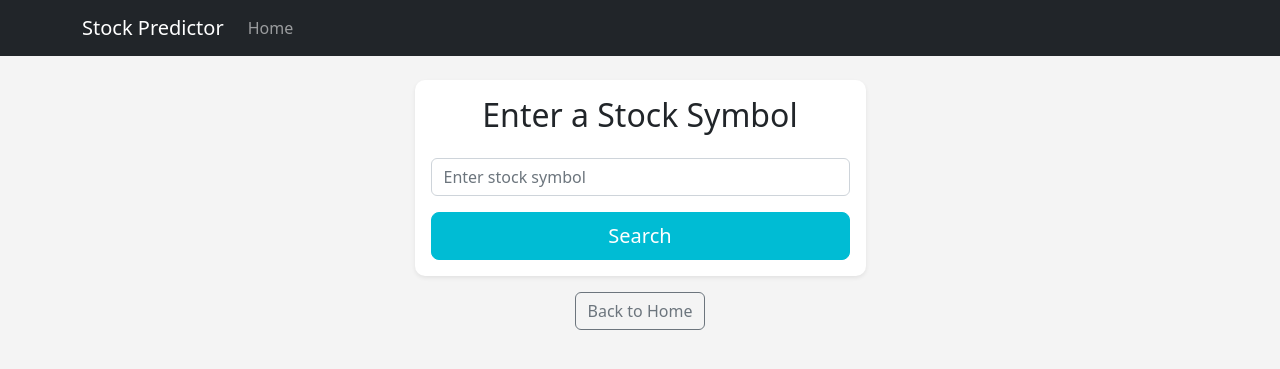
After one commit to rtrinu/StockPredictor, a Flask app: page /stock-input in a window 1280 px wide. The commit adds this page. Shown: the top 369 px of the page. Run offline with Flask 3, Linux system fonts and the light colour scheme.

Commit message:
added a stock input page

```diff
--- a/main.py
+++ b/main.py
@@ -24,7 +24,9 @@ def generate_stock_plot():
     except Exception as e:
         print(f"Error generating stock chart: {e}")
         return send_file('path/to/error/image.png', mimetype='image/png'), 500
-
+@app.route('/stock-input')
+def stock_input():
+    return render_template('stockInput.html')
 def main():
     #hybrid = CnnLSTMHybrid.create()
     #randomForest = RandomForestModel.create()
--- a/src/stock_model/stock.py
+++ b/src/stock_model/stock.py
@@ -5,7 +5,7 @@ from src.stock_model.ai_models.lstmcnnHybrid import CnnLSTMHybrid
 from src.stock_model.ai_models.randomforest import randomForest
 from src.stock_model.ai_models.lstmSignalModel import LstmSignalModel
 from src.stock_model.ai_models.decisiontree import DecisionTreeModel
-
+from src.displayStockInformation import display_info
 import pandas as pd
 class Stock:
     def __init__(self, stock_symbol:str):
@@ -65,3 +65,6 @@ class Stock:
     def print_df(self):
         print(self.df)
         print(self.news_df)
+
+    def display_information(self):
+        return display_info(self.df)
--- /dev/null
+++ b/static/css/stockInputStyles.css
@@ -0,0 +1,18 @@
+body {
+    background-color: #f4f4f4;
+}
+
+.card {
+    border: none;
+    border-radius: 10px;
+}
+
+.btn-primary {
+    background-color: #00bcd4;
+    border-color: #00bcd4;
+}
+
+.btn-primary:hover {
+    background-color: #0097a7;
+    border-color: #0097a7;
+}
--- a/templates/index.html
+++ b/templates/index.html
@@ -29,7 +29,7 @@
         <div class="container">
             <h1 class="display-5 fw-bold">AI-powered Stock Market Predictions</h1>
             <p class="lead">Forecast the stock market with accurate and real-time insights</p>
-            <a href="#home" class="btn btn-primary btn-lg" role="button">Get Started</a>
+            <a href="{{ url_for('stock_input')}}"" class="btn btn-primary btn-lg" role="button">Get Started</a>
         </div>
     </section>
 
--- /dev/null
+++ b/templates/stockInput.html
@@ -0,0 +1,73 @@
+<!DOCTYPE html>
+<html lang="en">
+<head>
+    <meta charset="UTF-8">
+    <meta name="viewport" content="width=device-width, initial-scale=1.0">
+    <title>Stock Input</title>
+    <link href="https://cdn.jsdelivr.net/npm/bootstrap@5.2.3/dist/css/bootstrap.min.css" rel="stylesheet">
+    <link rel="stylesheet" href="static/css/stockInputStyles.css">
+</head>
+<body>
+    <header class="bg-dark text-white mb-4">
+        <nav class="navbar navbar-expand-lg navbar-dark bg-dark container">
+            <div class="container-fluid">
+                <a class="navbar-brand" href="index.html">Stock Predictor</a>
+                <button class="navbar-toggler" type="button" data-bs-toggle="collapse" data-bs-target="#navbarNav">
+                    <span class="navbar-toggler-icon"></span>
+                </button>
+                <div class="collapse navbar-collapse" id="navbarNav">
+                    <ul class="navbar-nav">
+                        <li class="nav-item">
+                            <a class="nav-link" href="index.html">Home</a>
+                        </li>
+                    </ul>
+                </div>
+            </div>
+        </nav>
+    </header>
+
+    <div class="container">
+        <div class="row justify-content-center">
+            <div class="col-md-6 col-lg-5">
+                <div class="card shadow-sm">
+                    <div class="card-body">
+                        <h2 class="card-title text-center mb-4">Enter a Stock Symbol</h2>
+                        <form action="get_stock_data.html" method="GET">
+                            <div class="mb-3">
+                                <input
+                                    type="text"
+                                    name="stock"
+                                    class="form-control"
+                                    placeholder="Enter stock symbol"
+                                    required
+                                >
+                            </div>
+                            <div class="d-grid">
+                                <button
+                                    type="submit"
+                                    class="btn btn-primary btn-lg"
+                                >
+                                    Search
+                                </button>
+                            </div>
+                        </form>
+                    </div>
+                </div>
+
+                <div class="text-center mt-3">
+                    <a
+                        href="index.html"
+                        class="btn btn-outline-secondary"
+                    >
+                        Back to Home
+                    </a>
+                </div>
+            </div>
+        </div>
+    </div>
+
+    <!-- Bootstrap JS and Popper.js -->
+    <script src="https://cdn.jsdelivr.net/npm/@popperjs/core@2.11.6/dist/umd/popper.min.js"></script>
+    <script src="https://cdn.jsdelivr.net/npm/bootstrap@5.2.3/dist/js/bootstrap.min.js"></script>
+</body>
+</html>
```
Also changed, not shown: src/displayStockInformation.py (added, +29 -0 lines), app/static.png.
